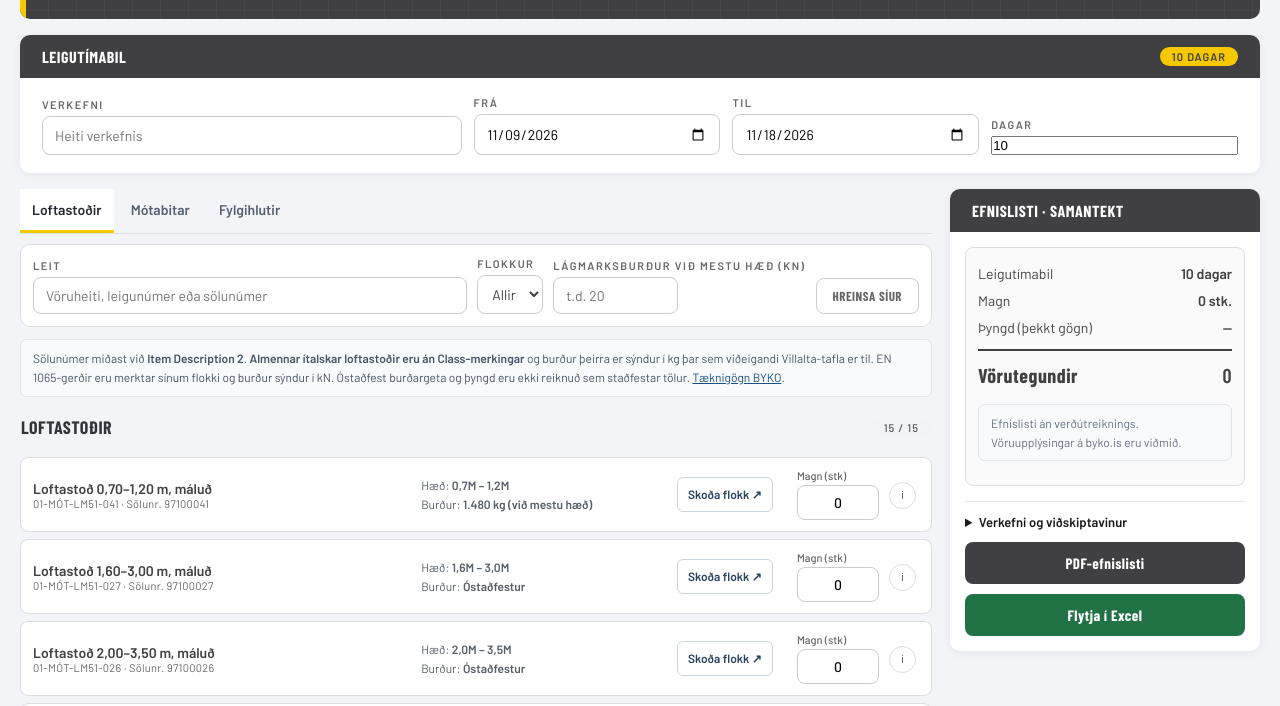
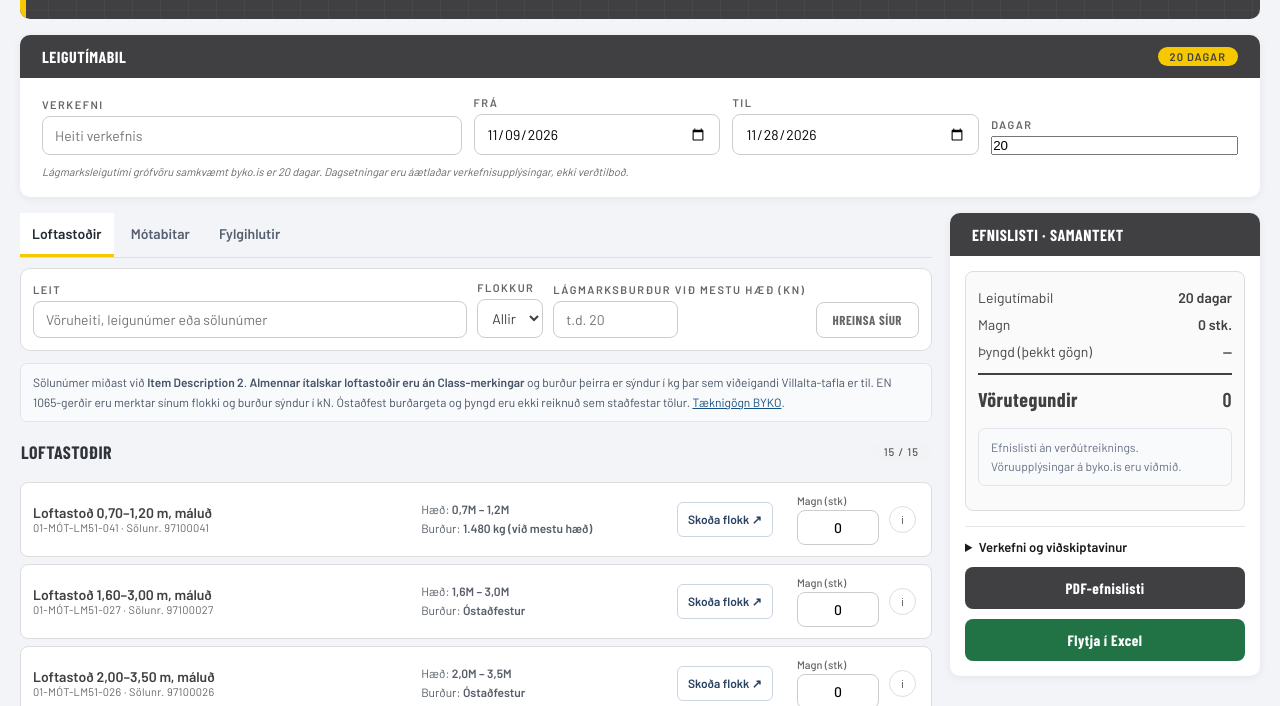
Before and after one commit to Fannar1994/Reiknivelar, a plain HTML site: page loftastodir.html in a window 1280 px wide. Shown: the part 94-800 px from the top of the page. Drawn offline with nearby package versions, Linux system fonts and the light colour scheme.

Commit message:
Align material-list rental period with BYKO's 20-day heavy-material minimum

```diff
--- a/loftastodir.html
+++ b/loftastodir.html
@@ -421,14 +421,15 @@ body.pdf-hide-sig .print-signature { display: none !important; }
 
   <!-- Leigutímabil -->
   <div class="card setup-panel">
-    <div class="card-header">Leigutímabil <span class="badge" id="rental-days-badge">10 dagar</span></div>
+    <div class="card-header">Leigutímabil <span class="badge" id="rental-days-badge">20 dagar</span></div>
     <div class="card-body">
       <div class="setup-grid">
         <div class="input-block"><label class="label" for="project-name">Verkefni</label><input type="text" id="project-name" placeholder="Heiti verkefnis"></div>
         <div class="input-block"><label class="label" for="start-date">Frá</label><input type="date" id="start-date"></div>
         <div class="input-block"><label class="label" for="end-date">Til</label><input type="date" id="end-date"></div>
-        <div class="input-block"><label class="label" for="rental-days">Dagar</label><input type="number" id="rental-days" min="1" value="10"></div>
+        <div class="input-block"><label class="label" for="rental-days">Dagar</label><input type="number" id="rental-days" min="20" value="20" title="Lágmarksleigutími á grófvöru er 20 dagar"></div>
       </div>
+      <p class="field-hint" style="margin-top:9px">Lágmarksleigutími grófvöru samkvæmt byko.is er 20 dagar. Dagsetningar eru áætlaðar verkefnisupplýsingar, ekki verðtilboð.</p>
     </div>
   </div>
   <div class="work-grid">
@@ -1003,7 +1004,7 @@ function toISO(d)  { return d.toISOString().split('T')[0]; }
 // =====================================================================
 // DUAL DATE ↔ DAYS + 10-DAY MINIMUM
 // =====================================================================
-const MIN_DAYS = 1;
+const MIN_DAYS = 20;
 
 function calculateDaysBetween(s, e) {
   const start = new Date(s + 'T12:00:00');
@@ -1011,7 +1012,7 @@ function calculateDaysBetween(s, e) {
   return Math.max(1, Math.round((end - start) / 86400000) + 1);
 }
 
-const DEFAULT_DAYS = 10;
+const DEFAULT_DAYS = 20;
 
 function initializeDates() {
   const today = new Date();
@@ -1227,7 +1228,7 @@ function restoreQuote() {
     var d = JSON.parse(raw);
     if (d.startDate)       document.getElementById('start-date').value       = d.startDate;
     if (d.endDate)         document.getElementById('end-date').value         = d.endDate;
-    if (d.days)            document.getElementById('rental-days').value      = d.days;
+    if (d.days)            document.getElementById('rental-days').value      = Math.max(MIN_DAYS, Number(d.days) || MIN_DAYS);
     if (d.projectName)     document.getElementById('project-name').value     = d.projectName;
     if (d.clientName)      document.getElementById('clientName').value       = d.clientName;
     if (d.clientCompany)   document.getElementById('clientCompany').value    = d.clientCompany;
@@ -1255,7 +1256,8 @@ function restoreQuote() {
     }
     (d.mb || []).forEach(function(qty, i) { var el = document.getElementById('mb-qty-' + i); if (el) el.value = qty; });
     (d.ak || []).forEach(function(qty, i) { var el = document.getElementById('ak-qty-' + i); if (el) el.value = qty; });
-    updateBadge(d.days || getRentalDays());
+    updateEndDateFromDays();
+    updateBadge(getRentalDays());
     dismissRestore();
     scheduleCalculate();
     showToast('Efnislisti endurheimtur');
```
